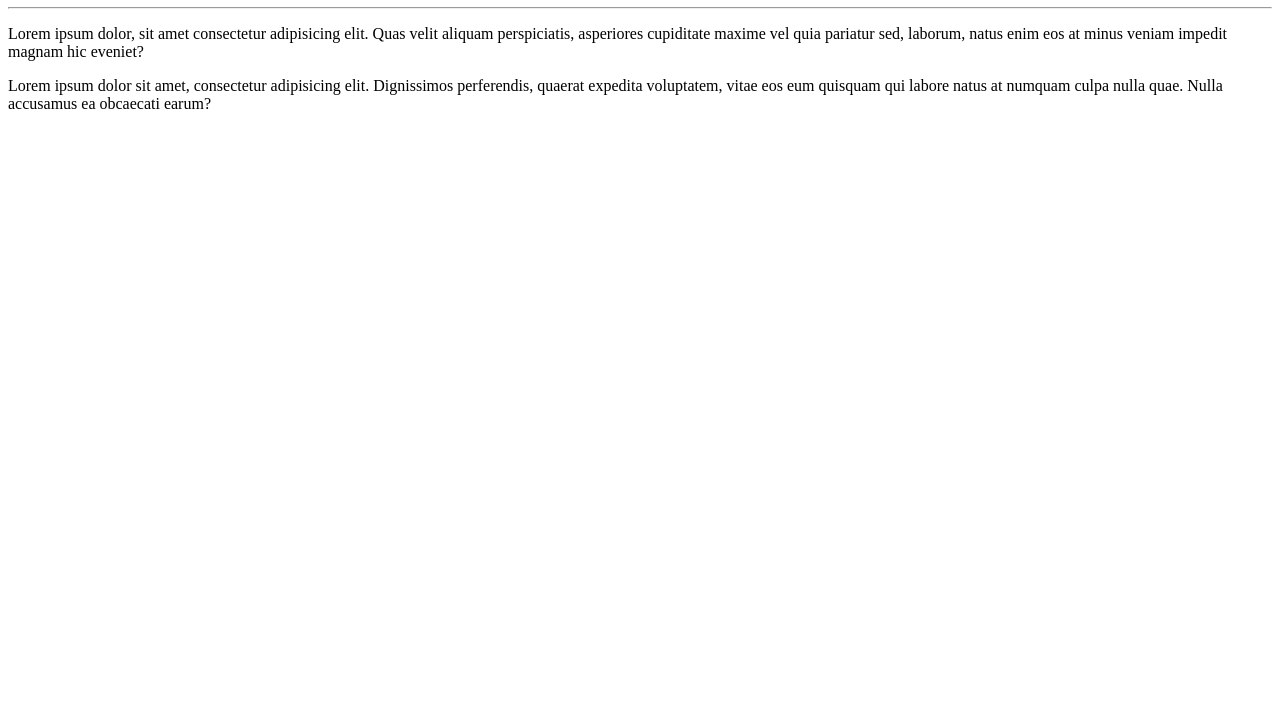
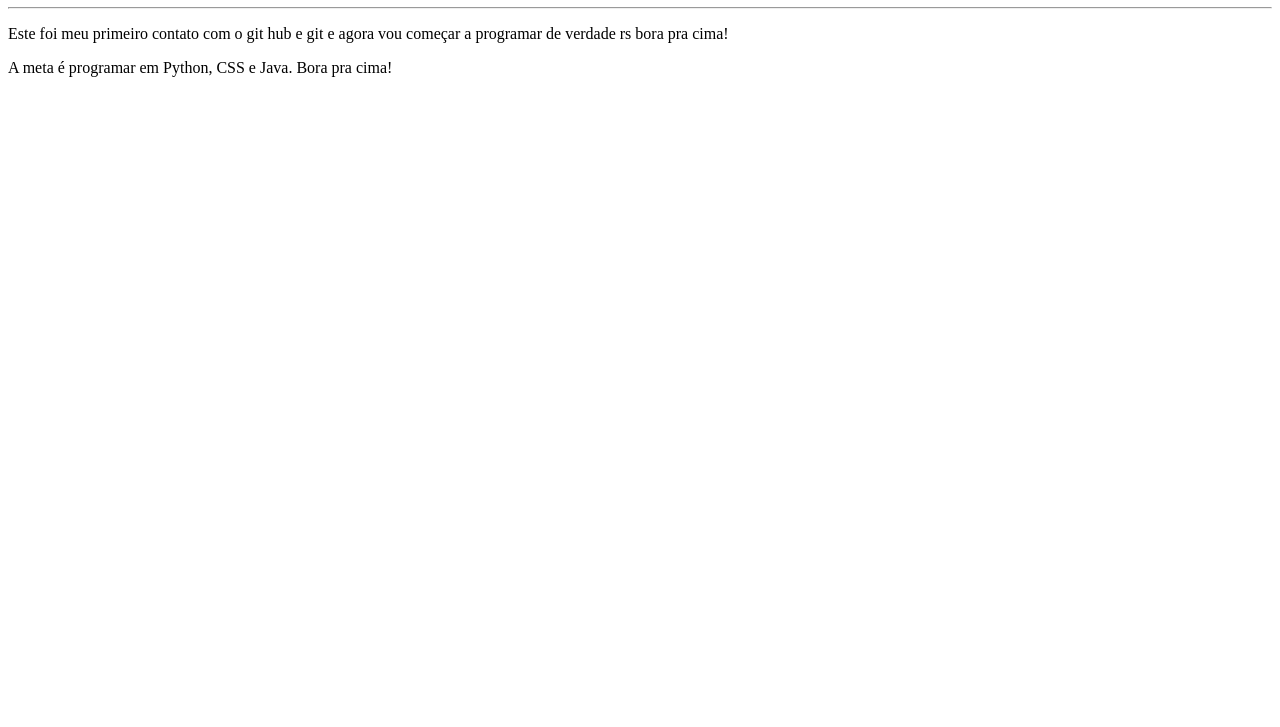
Before and after one commit to PedroHNC2107/ola-mundo, a plain HTML site: page SIte-Exemplo/index.html in a window 1280 px wide. Shown: the part 73-800 px from the top of the page. Drawn offline with Linux system fonts and the light colour scheme.

Commit message:
mudei os textos

```diff
--- a/SIte-Exemplo/index.html
+++ b/SIte-Exemplo/index.html
@@ -8,8 +8,8 @@
 <body>
     <h1>Olá, mundo!</h1>
     <hr>
-    <p>Lorem ipsum dolor, sit amet consectetur adipisicing elit. Quas velit aliquam perspiciatis, asperiores cupiditate maxime vel quia pariatur sed, laborum, natus enim eos at minus veniam impedit magnam hic eveniet?</p>
+    <p>Este foi meu primeiro contato com o git hub e git e agora vou começar a programar de verdade rs bora pra cima!</p>
 
-    <p>Lorem ipsum dolor sit amet, consectetur adipisicing elit. Dignissimos perferendis, quaerat expedita voluptatem, vitae eos eum quisquam qui labore natus at numquam culpa nulla quae. Nulla accusamus ea obcaecati earum?</p>
+    <p>A meta é programar em Python, CSS e Java. Bora pra cima!</p>
 </body>
 </html>
```
